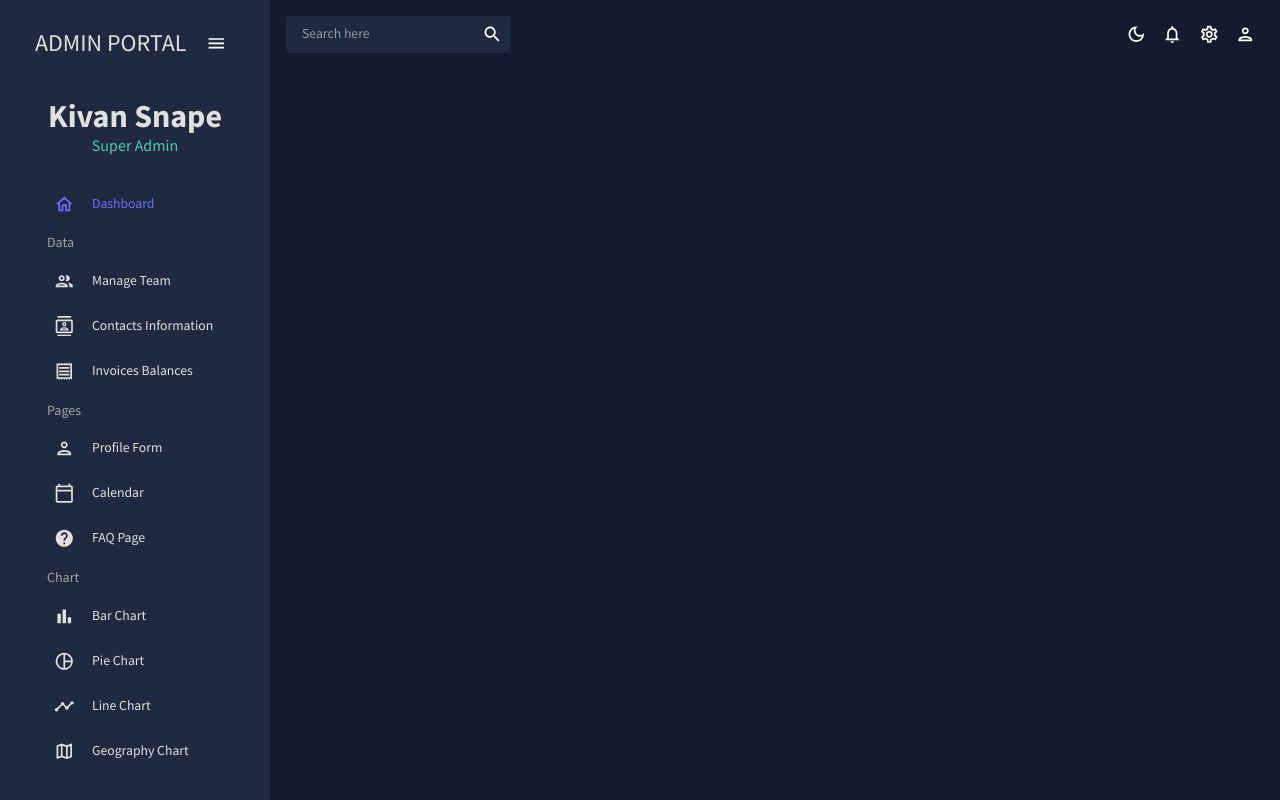
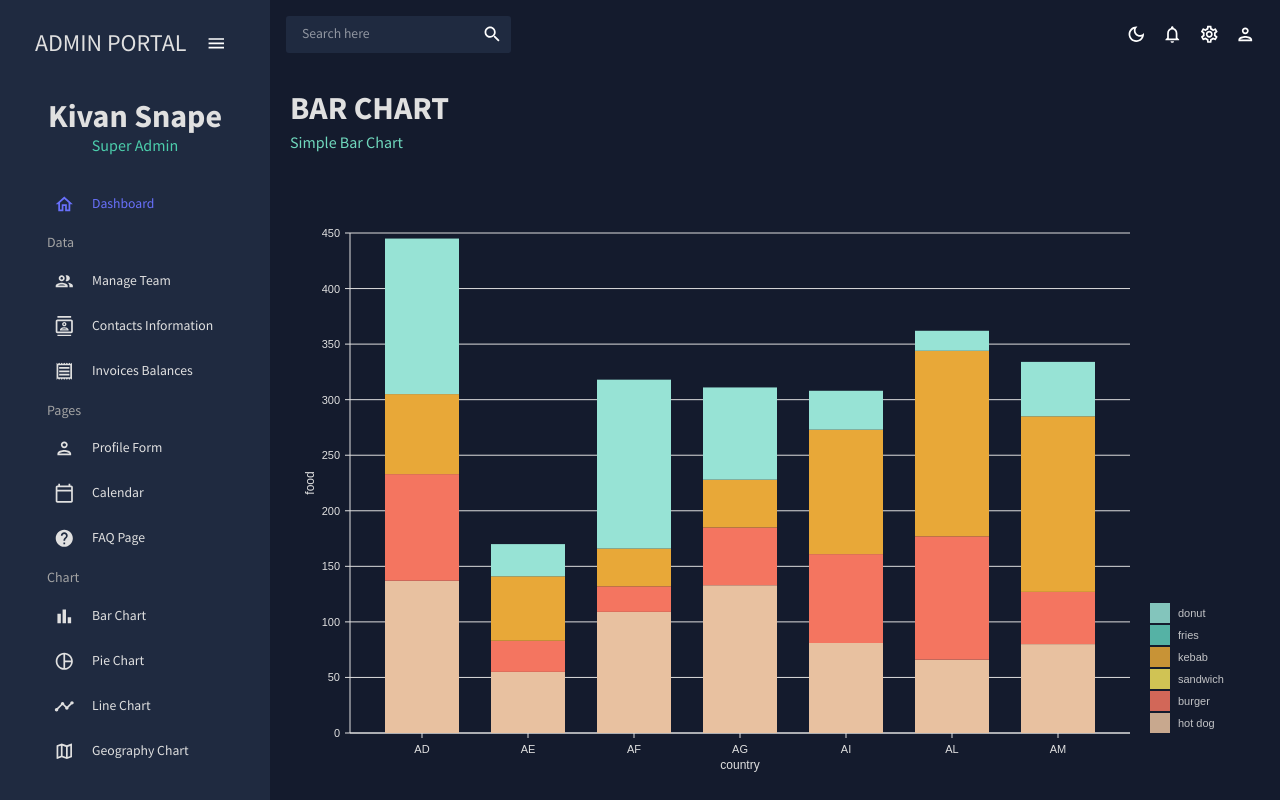
Before and after one commit to xxviiihours/admin-dashboard-app, a React (Create React App) app in the folder admin-ui/: page /bar in a window 1280 px wide. Built offline with nearby package versions, Linux system fonts and the light colour scheme.

Commit message:
Added Bar Chart Page

```diff
--- /dev/null
+++ b/admin-ui/src/components/BarChart.jsx
@@ -0,0 +1,150 @@
+import React from 'react';
+import { useTheme } from '@mui/material';
+import { ResponsiveBar } from '@nivo/bar';
+import { tokens } from './../theme';
+import { mockBarData as data } from './../data/mockData';
+
+const BarChart = ({ isDashboard = false }) => {
+	const theme = useTheme();
+	const colors = tokens(theme.palette.mode);
+	return (
+		<ResponsiveBar
+			data={data}
+			theme={{
+				axis: {
+					domain: {
+						line: {
+							stroke: colors.grey[100],
+						},
+					},
+					legend: {
+						text: {
+							fill: colors.grey[100],
+						},
+					},
+					ticks: {
+						line: {
+							stroke: colors.grey[100],
+							strokeWidth: 1,
+						},
+						text: {
+							fill: colors.grey[100],
+						},
+					},
+				},
+				legends: {
+					text: {
+						fill: colors.grey[100],
+					},
+				},
+				tooltip: {
+					container: {
+						background: colors.grey[900],
+						// color: colors.grey[100]
+					},
+				},
+			}}
+			keys={['hot dog', 'burger', 'sandwich', 'kebab', 'fries', 'donut']}
+			indexBy='country'
+			margin={{ top: 50, right: 130, bottom: 50, left: 60 }}
+			padding={0.3}
+			valueScale={{ type: 'linear' }}
+			indexScale={{ type: 'band', round: true }}
+			colors={{ scheme: 'nivo' }}
+			defs={[
+				{
+					id: 'dots',
+					type: 'patternDots',
+					background: 'inherit',
+					color: '#38bcb2',
+					size: 4,
+					padding: 1,
+					stagger: true,
+				},
+				{
+					id: 'lines',
+					type: 'patternLines',
+					background: 'inherit',
+					color: '#eed312',
+					rotation: -45,
+					lineWidth: 6,
+					spacing: 10,
+				},
+			]}
+			fill={[
+				{
+					match: {
+						id: 'fries',
+					},
+					id: 'dots',
+				},
+				{
+					match: {
+						id: 'sandwich',
+					},
+					id: 'lines',
+				},
+			]}
+			borderColor={{
+				from: 'color',
+				modifiers: [['darker', 1.6]],
+			}}
+			axisTop={null}
+			axisRight={null}
+			axisBottom={{
+				tickSize: 5,
+				tickPadding: 5,
+				tickRotation: 0,
+				legend: 'country',
+				legendPosition: 'middle',
+				legendOffset: 32,
+			}}
+			axisLeft={{
+				tickSize: 5,
+				tickPadding: 5,
+				tickRotation: 0,
+				legend: 'food',
+				legendPosition: 'middle',
+				legendOffset: -40,
+			}}
+			enableLabel={false}
+			labelSkipWidth={12}
+			labelSkipHeight={12}
+			labelTextColor={{
+				from: 'color',
+				modifiers: [['darker', 1.6]],
+			}}
+			legends={[
+				{
+					dataFrom: 'keys',
+					anchor: 'bottom-right',
+					direction: 'column',
+					justify: false,
+					translateX: 120,
+					translateY: 0,
+					itemsSpacing: 2,
+					itemWidth: 100,
+					itemHeight: 20,
+					itemDirection: 'left-to-right',
+					itemOpacity: 0.85,
+					symbolSize: 20,
+					effects: [
+						{
+							on: 'hover',
+							style: {
+								itemOpacity: 1,
+							},
+						},
+					],
+				},
+			]}
+			role='application'
+			ariaLabel='Nivo bar chart demo'
+			barAriaLabel={function (e) {
+				return e.id + ': ' + e.formattedValue + ' in country: ' + e.indexValue;
+			}}
+		/>
+	);
+};
+
+export default BarChart;
--- a/admin-ui/src/layout/TheContent.jsx
+++ b/admin-ui/src/layout/TheContent.jsx
@@ -8,7 +8,7 @@
 const Form = React.lazy(() => import("../views/Form"));
 const Calendar = React.lazy(() => import("../views/Calendar"));
 const FAQ = React.lazy(() => import("../views/FAQ"));
-// const Bar = React.lazy(() => import("./../views/bar"));
+const Bar = React.lazy(() => import("./../views/Bar"));
 // const Pie = React.lazy(() => import("./../views/pie"));
 // const Line = React.lazy(() => import("./../views/line"));
 // const Geography = React.lazy(() => import("./../views/geography"));
@@ -24,7 +24,7 @@
 			<Route path='/create-member' element={<Form />} />
 			<Route path='/calendar' element={<Calendar />} />
 			<Route path='/faq' element={<FAQ />} />
-			{/* <Route path='/bar' element={<Bar />} /> */}
+			<Route path='/bar' element={<Bar />} />
 			{/* <Route path='/pie' element={<Pie />} /> */}
 			{/* <Route path='/line' element={<Line />} /> */}
 			{/* <Route path='/geography' element={<Geography />} /> */}
--- /dev/null
+++ b/admin-ui/src/views/Bar/index.jsx
@@ -0,0 +1,17 @@
+import { Box } from '@mui/system';
+import React from 'react';
+import BarChart from '../../components/BarChart';
+import ContentHeader from './../../components/ContentHeader';
+
+const Bar = () => {
+	return (
+		<Box m={'20px'}>
+			<ContentHeader title={'BAR CHART'} subtitle={'Simple Bar Chart'} />
+			<Box height={'75vh'}>
+				<BarChart />
+			</Box>
+		</Box>
+	);
+};
+
+export default Bar;
```
